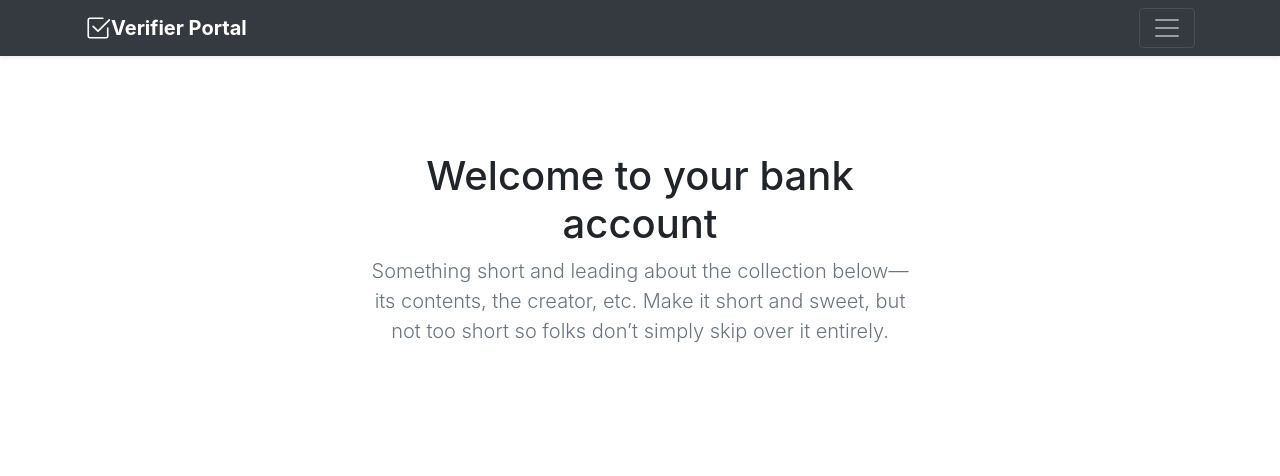
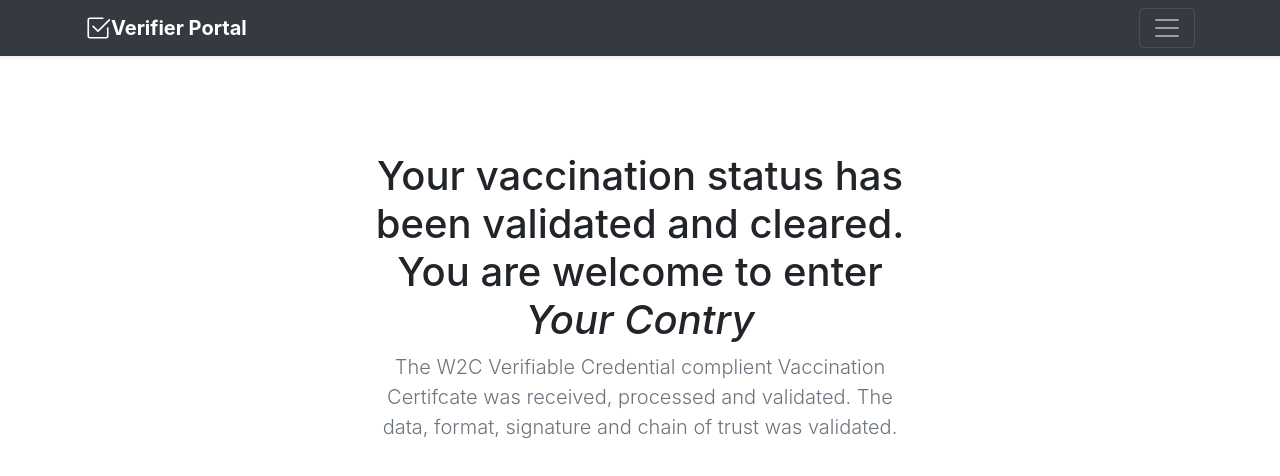
Before and after one commit to walt-id/waltid-verifier-portal, a Nuxt app: page /success in a window 1280 px wide. Shown: the top 476 px of the page. Built offline with nearby package versions, Linux system fonts and the light colour scheme.

Commit message:
Updates regarding the vaccination certificate use case

```diff
--- a/pages/index.vue
+++ b/pages/index.vue
@@ -78,11 +78,11 @@
         <div class="row py-lg-5">
           <div class="col-lg-6 col-md-8 mx-auto">
             <h1 class="fw-light">
-              Open a bank account
+              Entry into <i>Your Country</i> and pre-travel clearance
             </h1>
             <p class="lead text-muted">
-              Something short and leading about the collection below—its contents, the creator, etc. Make it short and sweet, but not too short so
-              folks don’t simply skip over it entirely.
+              For entry into the country, a current PCR test or evidence of vaccination or recovery from COVID-19 is required.
+              Present your Vaccination Certificate in order to proof your vaccination status.
             </p>
             <p>
               <a
@@ -90,7 +90,7 @@
                 class="btn btn-primary my-2"
                 @click="createPopupWin('/verifier-api/present/vid?walletId='+wallets[0].id, wallets[0].description, 500, 700)"
               >Apply with {{ wallets[0].id }} - POPUP</a>
-              <br><br>
+            <br></br><br></br>
               <a :href="'/verifier-api/present/vid?walletId='+wallets[0].id" class="btn btn-primary my-2">Apply with {{ wallets[0].id }} - LINK</a>
             </p>
           </div>
--- a/pages/success.vue
+++ b/pages/success.vue
@@ -67,12 +67,10 @@
         <div class="row py-lg-5">
           <div class="col-lg-6 col-md-8 mx-auto">
             <h1 class="fw-light">
-              Welcome to your bank account
+              Your vaccination status has been validated and cleared. You are welcome to enter <i>Your Contry</i>
             </h1>
             <p class="lead text-muted">
-              Something short and leading about the collection below—its contents, the creator, etc. Make it short and sweet, but not too short so
-              folks don’t simply skip over it entirely.
-            </p>
+              The W2C Verifiable Credential complient Vaccination Certifcate was received, processed and validated. The data, format, signature and chain of trust was validated.</p>
             <p>
             <!--                    <a href="#" class="btn btn-primary my-2">Login with SSI</a>-->
             </p>
```
Also changed, not shown: 1 other file (tests, documents, lock files or other folders).
